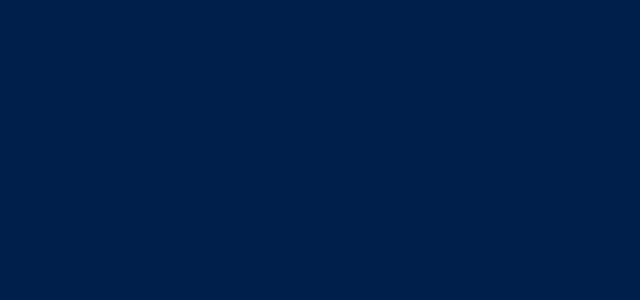
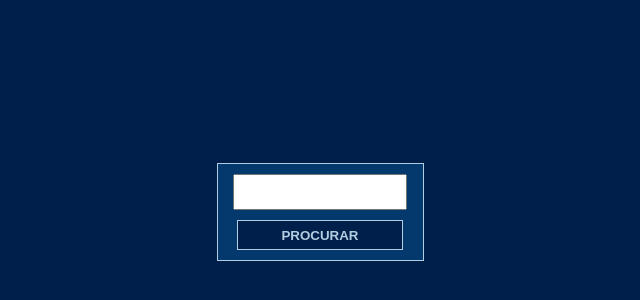
Before and after one commit to suredo/UserList, a React (Create React App) app in the folder client/: page / in a window 1280 px wide. Shown: the part 188-488 px from the top of the page, without its empty margins (320-960 px from the left). Built offline with nearby package versions, Linux system fonts and the light colour scheme.

Commit message:
feat(home): home with search
n

```diff
--- a/client/package.json
+++ b/client/package.json
@@ -14,6 +14,7 @@
     "@types/styled-components": "^5.1.9",
     "react": "^17.0.2",
     "react-dom": "^17.0.2",
+    "react-input-mask": "^2.0.4",
     "react-router-dom": "^5.2.0",
     "react-scripts": "4.0.3",
     "styled-components": "^5.3.0",
@@ -45,6 +46,7 @@
     ]
   },
   "devDependencies": {
+    "@types/react-input-mask": "^3.0.0",
     "@types/react-router-dom": "^5.1.7",
     "react-test-renderer": "^17.0.2"
   }
--- a/client/src/api/api.ts
+++ b/client/src/api/api.ts
@@ -22,3 +22,9 @@ export const addUser = async (userData: IUserData) => {
   const result = await data.json();
   return result;
 };
+
+export const getUser = async (cpf: string) => {
+  const data = await fetch(`/api/getuser?cpf=${cpf}`);
+  const result = await data.json();
+  return result;
+};
--- a/client/src/components/pages/Home/index.tsx
+++ b/client/src/components/pages/Home/index.tsx
@@ -1,5 +1,39 @@
-import { HomeStyle } from "./style";
+import { useState } from "react";
+import { getUser } from "../../../api/api";
+import { Button, HomeStyle, Input, Form, Error } from "./style";
 
-const Home = () => <HomeStyle></HomeStyle>;
+const Home = () => {
+  const [cpf, setCpf] = useState<string>("");
+  const [error, setError] = useState<string>("");
+
+  const handleSearch = async (e: React.FormEvent<HTMLFormElement>) => {
+    e.preventDefault();
+
+    setError("");
+    const result = await getUser(cpf);
+    if (result.msg) {
+      setError(result.msg);
+    }
+    if (result.success === true) {
+      console.log(result.userData);
+    }
+  };
+
+  return (
+    <HomeStyle>
+      <Form onSubmit={handleSearch}>
+        <Input
+          mask="999.999.999-99"
+          type="text"
+          role="cpf"
+          value={cpf}
+          onChange={(e) => setCpf(e.target.value)}
+        />
+        <Button type="submit" value="PROCURAR" role="search" />
+      </Form>
+      {error ? <Error>{error}</Error> : null}
+    </HomeStyle>
+  );
+};
 
 export default Home;
--- a/client/src/components/pages/Home/style.ts
+++ b/client/src/components/pages/Home/style.ts
@@ -1,3 +1,49 @@
 import styled from "styled-components";
+import InputMask from "react-input-mask";
 
-export const HomeStyle = styled.div``;
+export const HomeStyle = styled.div`
+  height: 100vh;
+  display: flex;
+  justify-content: center;
+  align-items: center;
+  flex-direction: column;
+`;
+
+export const Form = styled.form`
+  display: flex;
+  flex-direction: column;
+  border: 1px solid #b3cde0;
+  align-items: center;
+  gap: 10px;
+  padding: 10px;
+  background-color: #03396c;
+`;
+
+export const Input = styled(InputMask)`
+  text-align: center;
+  width: 90%;
+  height: 30px;
+  color: #011f4b;
+  :focus {
+    outline: none;
+  }
+`;
+
+export const Button = styled.input`
+  background-color: #011f4b;
+  border: 1px solid #b3cde0;
+  color: #b3cde0;
+  font-weight: bold;
+  width: 90%;
+  height: 30px;
+  cursor: pointer;
+  :focus {
+    outline: none;
+  }
+`;
+
+export const Error = styled.p`
+  margin: 0;
+  margin-top: 20px;
+  color: red;
+`;
--- a/client/src/components/pages/Register/index.tsx
+++ b/client/src/components/pages/Register/index.tsx
@@ -51,7 +51,6 @@ const Register = () => {
   //validates cpf input
   const cpfValidation = (e: React.ChangeEvent<HTMLInputElement>) => {
     setCpf(e.target.value);
-    console.log(cpf);
     const validate = e.target.value.match(/^\d{3}\.\d{3}\.\d{3}\-\d{2}$/);
     if (!validate) {
       setCpfError("Formato incorreto");
--- a/package.json
+++ b/package.json
@@ -31,11 +31,9 @@
     }
   },
   "dependencies": {
-    "@types/react-input-mask": "^3.0.0",
     "cors": "^2.8.5",
     "express": "^4.17.1",
     "gerador-validador-cpf": "^5.0.1",
-    "mongoose": "^5.12.9",
-    "react-input-mask": "^2.0.4"
+    "mongoose": "^5.12.9"
   }
 }
```
Also changed, not shown: 2 other files (tests, documents, lock files or other folders).
